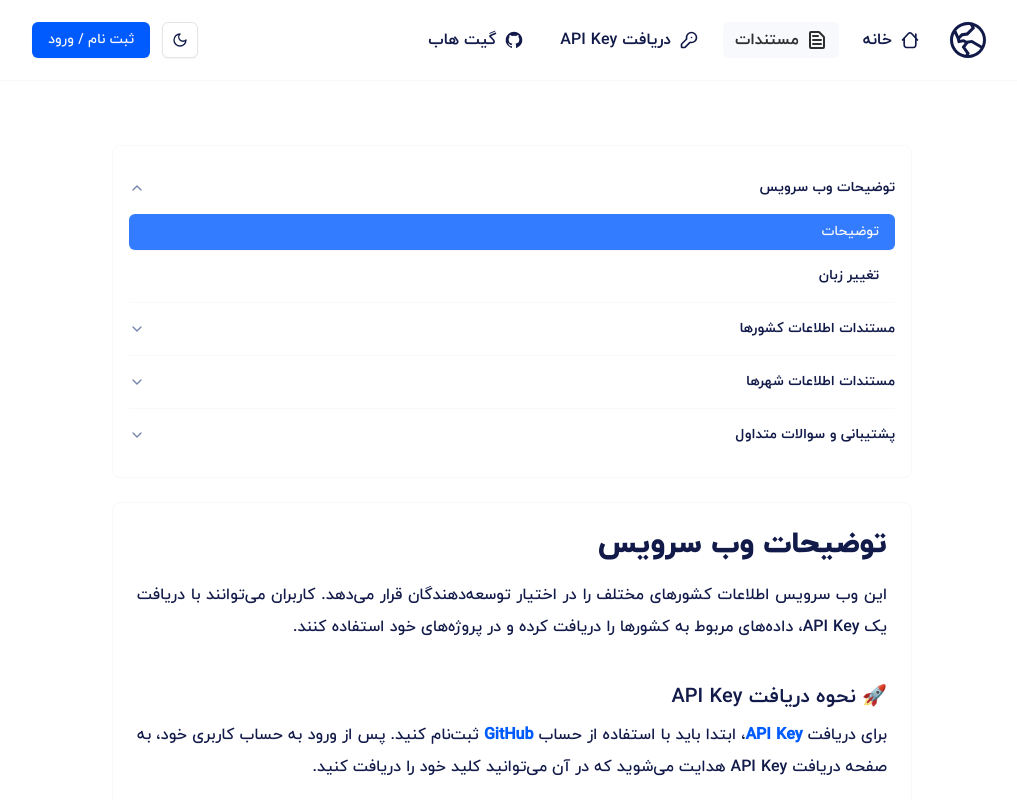
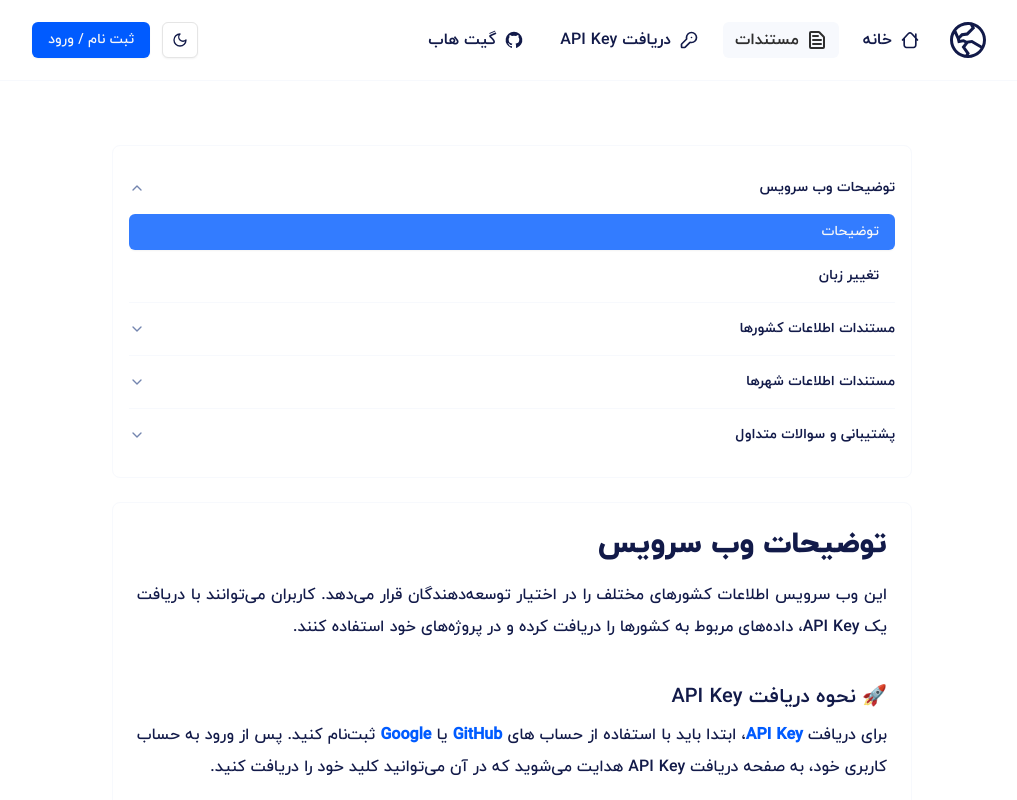
Before and after one commit to amir-rahmanii/world-api, a Next.js app: page /documentation/about in a window 1280 px wide. Shown: the top 800 px of the page, without its empty margins (128-1145 px from the left). Built offline with nearby package versions, Linux system fonts and the light colour scheme; no server answers.

Commit message:
fix: add Google word in sentences

```diff
--- a/src/app/(document)/documentation/about/page.tsx
+++ b/src/app/(document)/documentation/about/page.tsx
@@ -80,10 +80,12 @@ export default function AboutPage() {
       </p>
       <h4>🚀 نحوه دریافت API Key</h4>
       <p>
-        برای دریافت <strong>API Key</strong>، ابتدا باید با استفاده از حساب
-        <strong> GitHub </strong> ثبت‌نام کنید. پس از ورود به حساب کاربری خود،
-        به صفحه دریافت API Key هدایت می‌شوید که در آن می‌توانید کلید خود را
-        دریافت کنید.
+        برای دریافت <strong>API Key</strong>، ابتدا باید با استفاده از حساب های
+        <strong> GitHub </strong>
+        یا
+        <strong> Google </strong>
+        ثبت‌نام کنید. پس از ورود به حساب کاربری خود، به صفحه دریافت API Key
+        هدایت می‌شوید که در آن می‌توانید کلید خود را دریافت کنید.
       </p>
 
       <h4>🎯 اهداف وب سرویس</h4>
--- a/src/supabase/getUser.ts
+++ b/src/supabase/getUser.ts
@@ -13,7 +13,6 @@ export const getUser = cache(async (): Promise<Profile | undefined> => {
 
   try {
     const { data } = await supabase.auth.getUser();
-    console.log(data);
 
     if (data.user == null) return undefined;
 
--- a/src/utils/faqData.ts
+++ b/src/utils/faqData.ts
@@ -9,13 +9,13 @@ export const faqData: FaqData[] = [
     id: 1,
     question: "چگونه می‌توانم از این API استفاده کنم؟",
     answer:
-      "برای استفاده از API، ابتدا باید با استفاده از حساب GitHub در وب‌سایت ما ثبت‌نام کنید. پس از ثبت‌نام، یک API Key منحصر‌به‌فرد دریافت خواهید کرد که برای ارسال درخواست‌ها به API الزامی است.",
+      "برای استفاده از API، ابتدا باید با استفاده از حساب های Github یا Google در وب‌سایت ما ثبت‌نام کنید. پس از ثبت‌نام، یک API Key منحصر‌به‌فرد دریافت خواهید کرد که برای ارسال درخواست‌ها به API الزامی است.",
   },
   {
     id: 2,
     question: "چگونه می‌توانم API Key دریافت کنم؟",
     answer:
-      "بعد از ثبت نام با گیت هاب به صفحه get-api-key ریدایرکت میشوید از آن جا میتوانید به Api-key خود دسترسی داشته باشید .",
+      "بعد از ثبت نام با گیت هاب یا گوگل به صفحه get-api-key منتقل میشوید از آن جا میتوانید به Api-key خود دسترسی داشته باشید .",
   },
   {
     id: 3,
```
